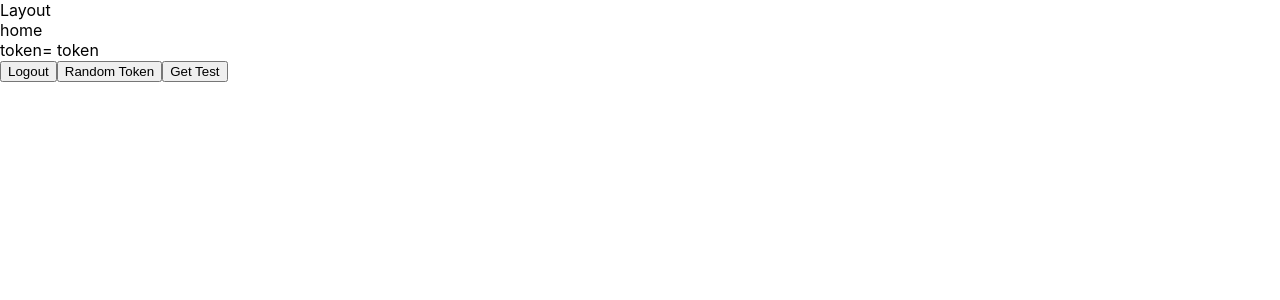
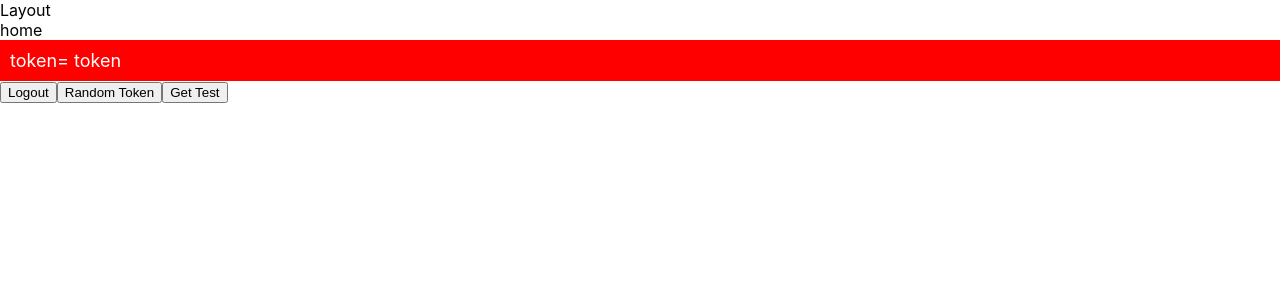
Before and after one commit to Mihir-Fluxbyte/react-template, a React (Create React App) app: page / in a window 1280 px wide. Both pictures are taken after a click on the button "Login". Shown: the top 300 px of the page. Built offline with nearby package versions, Linux system fonts and the light colour scheme.

Commit message:
scss package install

```diff
--- a/package.json
+++ b/package.json
@@ -11,6 +11,7 @@
     "react-dom": "^17.0.2",
     "react-router-dom": "^6.2.2",
     "react-scripts": "5.0.0",
+    "sass": "^1.49.9",
     "web-vitals": "^2.1.4"
   },
   "scripts": {
--- a/src/components/home/Home.js
+++ b/src/components/home/Home.js
@@ -1,6 +1,7 @@
 import React, { useContext } from "react";
 import AuthContext from "../../contextApi/AuthContext";
 import useApiClientServie from "../../api/useApiClientServie";
+import './Home.scss'
 
 function Home() {
   const auth = useContext(AuthContext);
@@ -14,8 +15,8 @@ function Home() {
   return (
     <>
       <div>home</div>
-      <div>token= {auth.state.token}</div>
-      <button onClick={onLogout}>Logout</button>
+      <div className="token-div">token= {auth.state.token}</div>
+      <button className="btn" onClick={onLogout}>Logout</button>
       <button onClick={
         () => auth.dispatch({ type: "LOGIN", payload: {user:'string',token:`${Math.random()}`} })
       }>
--- /dev/null
+++ b/src/components/home/Home.scss
@@ -0,0 +1,8 @@
+$white : #fff;
+
+.token-div{
+    background-color: red;
+    font-size: 18px;
+    color: $white;
+    padding: 10px;
+}
```
Also changed, not shown: 1 other file (tests, documents, lock files or other folders).
